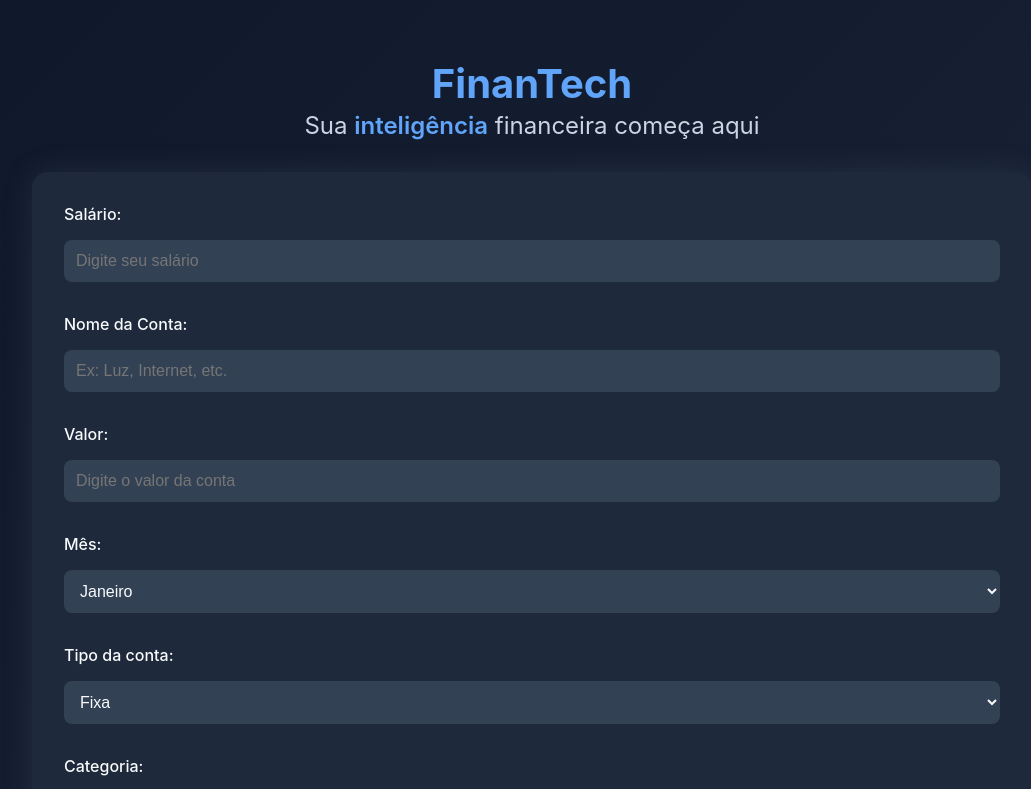
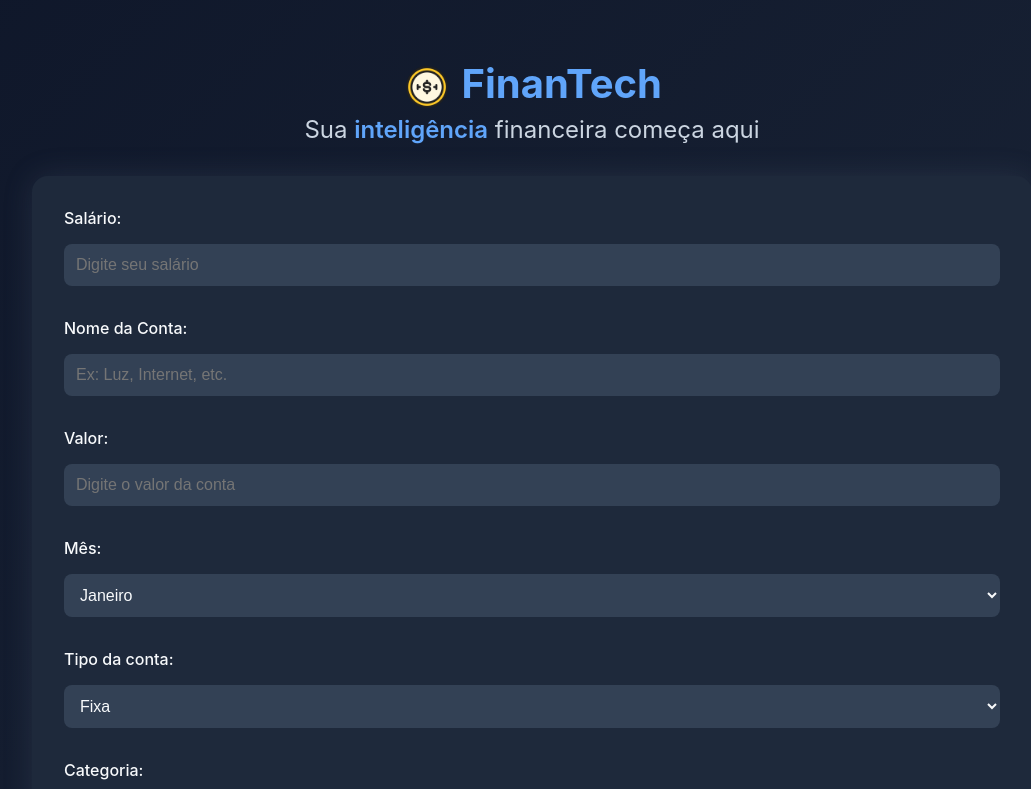
Before and after one commit to codennis9/finan-as, a plain HTML site: page index.html in a window 1280 px wide. Shown: the top 789 px of the page, without its empty margins (108-1139 px from the left). Drawn offline with Linux system fonts and the light colour scheme.

Commit message:
Update index.html

```diff
--- a/index.html
+++ b/index.html
@@ -112,9 +112,12 @@
     }
   </style>
 </head>
-  <link rel="icon" href="favicon.png" type="image/png">
+  <link rel="icon" href="12965408.png" type="image/png">
 <body>
-  <h1><i class="fas fa-money-bag"></i>FinanTech</h1>
+  <h1>
+  <img src="12965408.png" alt="Logo FinanTech" style="height: 50px; vertical-align: middle;">
+  FinanTech
+</h1>
   <div class="logo">Sua <span>inteligência</span> financeira começa aqui</div>
 
   <div class="container">
```
